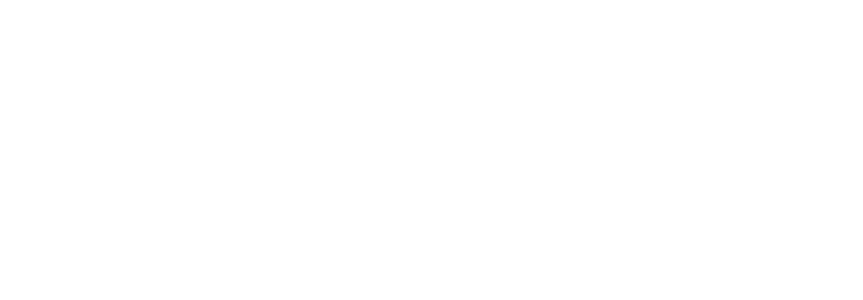
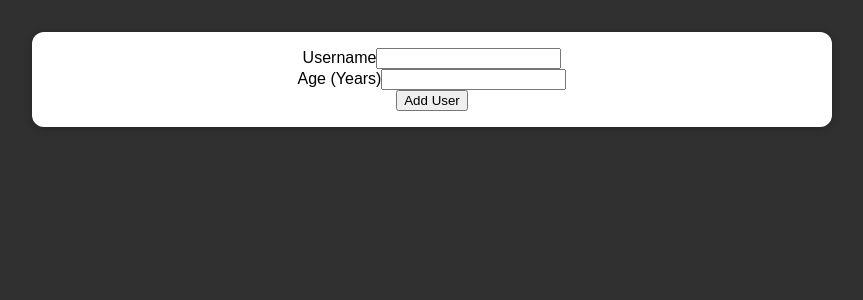
Before and after one commit to StefanKorbakov/username-age-test-project, a React (Create React App) app: page / in a window 1280 px wide. Shown: the top 300 px of the page, without its empty margins (208-1071 px from the left). Built offline with nearby package versions, Linux system fonts and the light colour scheme.

Commit message:
Added base components

```diff
--- a/src/App.js
+++ b/src/App.js
@@ -1,10 +1,11 @@
 import React from 'react';
+import Username from './components/Username';
 
 
 function App() {
   return (
     <div>
-
+      <Username />
     </div>
   );
 }
--- /dev/null
+++ b/src/components/Username.css
@@ -0,0 +1,10 @@
+.username_section {
+  background-color: white;
+  padding: 1rem;
+  margin: 2rem auto;
+  width: 50rem;
+  max-width: 90%;
+  border-radius: 12px;
+  text-align: center;
+  box-shadow: 0 1px 8px rgba(0, 0, 0, 0.25);
+}
--- /dev/null
+++ b/src/components/Username.js
@@ -0,0 +1,12 @@
+import UsernameForm from './UsernameForm';
+import './Username.css';
+
+const Username = () => {
+  return (
+    <div className="username_section">
+        <UsernameForm />
+    </div>
+  );
+};
+
+export default Username;
--- /dev/null
+++ b/src/components/UsernameForm.js
@@ -0,0 +1,21 @@
+import './UsernameForm.css'
+
+const UsernameForm = () => {
+  return (
+    <form>
+      <div className="username_form">
+        <label>Username</label>
+        <input></input>
+      </div>
+      <div className="username_form">
+        <label>Age (Years)</label>
+        <input></input>
+      </div>
+      <div className="username_form">
+        <button type="submit">Add User</button>
+      </div>
+    </form>
+  );
+}
+
+export default UsernameForm;
--- a/src/index.css
+++ b/src/index.css
@@ -8,4 +8,5 @@
 
 body {
   margin: 0;
+  background-color: #303030;
 }
```
Also changed, not shown: src/components/UsernameForm.css (added).
